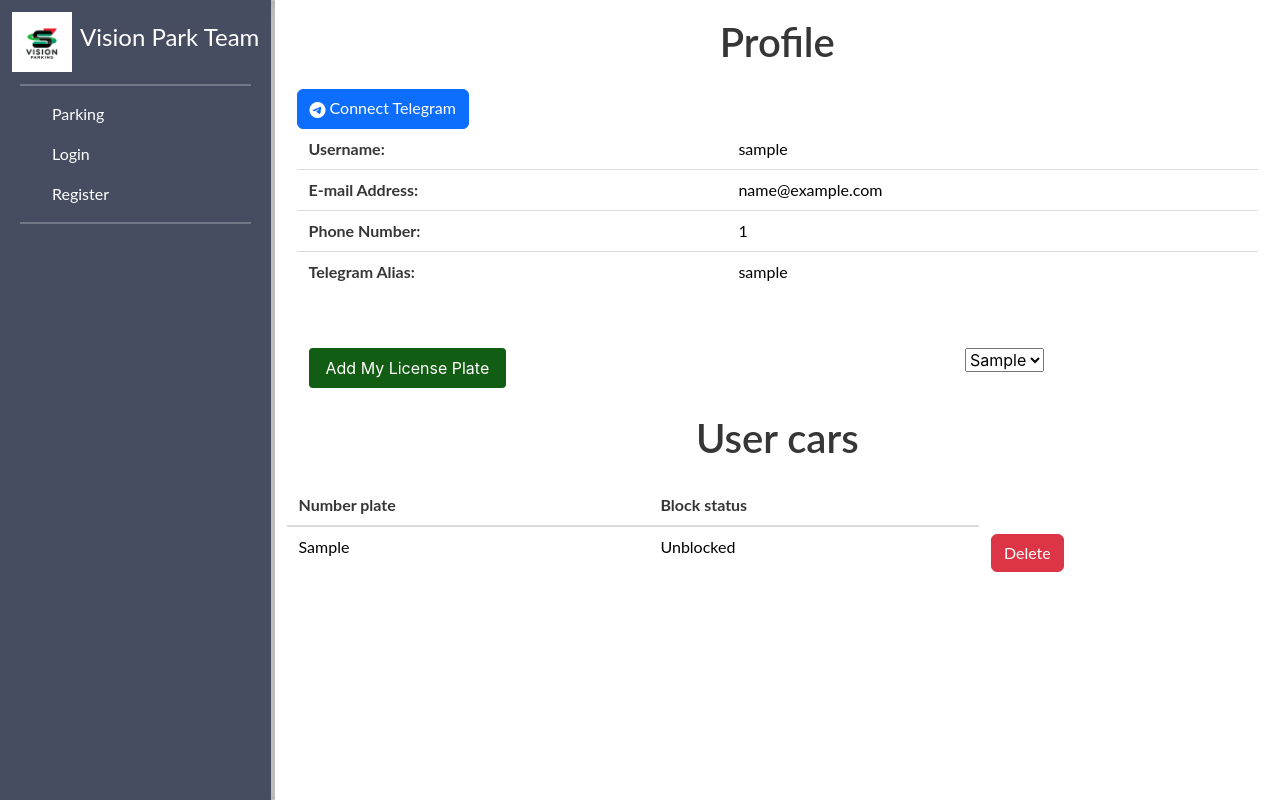
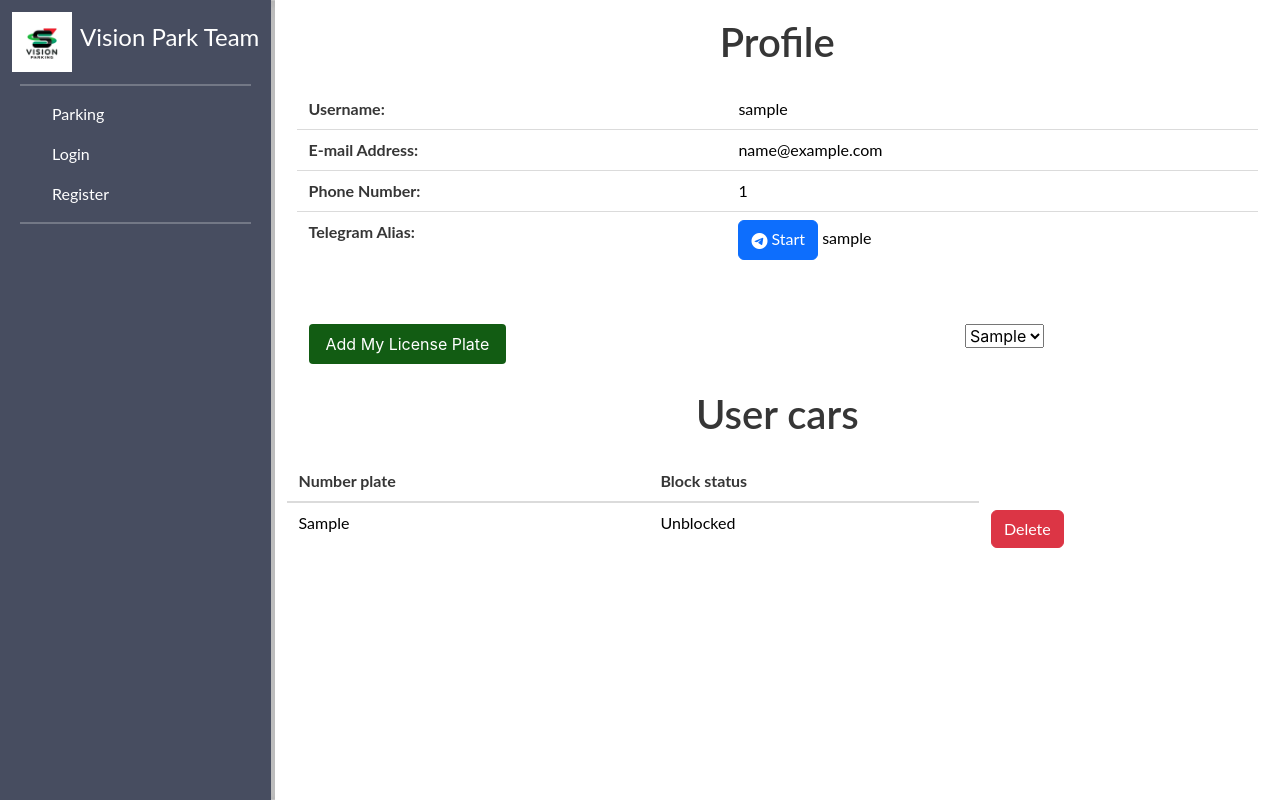
Before and after one commit to Korniev/VisionPark, a Django app: template vision_park/accounts/templates/accounts/profile_add_cars.html in a window 1280 px wide. Run offline with Django 5.2, Linux system fonts and the light colour scheme; the template is opened without the code that fills it: most values are stand-ins (such as "Sample title", 1, 10 or a date in 2020); some libraries are stand-ins or nearby versions.

Commit message:
upd telegram button

```diff
--- a/vision_park/accounts/templates/accounts/profile_add_cars.html
+++ b/vision_park/accounts/templates/accounts/profile_add_cars.html
@@ -26,12 +26,18 @@ Profile
         </tr>
         <tr>
             <th>Phone Number:</th>
-            <td>{{ user_profile.phone_number }}</td>
+            <td>
+                {{ user_profile.phone_number }}
+            </td>
         </tr>
         <tr>
             <th>Telegram Alias:</th>
-            <td>{{ user_profile.telegram_nickname }}</td>
-            <a type="button" class="btn btn-primary" href="https://t.me/tegfhdbvj_bot?start={{ user_profile.username }}"><i class="bi bi-telegram"></i> Connect Telegram</a>
+            <td>
+                <a type="button" class="btn btn-primary"
+                   href="https://t.me/tegfhdbvj_bot?start={{ user_profile.username }}"><i class="bi bi-telegram"></i>
+                    Start</a>
+                {{ user_profile.telegram_nickname }}
+            </td>
         </tr>
         </tbody>
     </table>
@@ -40,7 +46,10 @@ Profile
         <form method="post" action="{% url 'accounts:profile' %}" name="add_license_plate">
             {% csrf_token %}
             <tr>
-            <th><button type="submit", class="button is-link" style="background: #125C13">Add My License Plate</button></th>
+                <th>
+                    <button type="submit" , class="button is-link" style="background: #125C13">Add My License Plate
+                    </button>
+                </th>
                 <td>
                     <select name="add_license_plate">
                         {% for car in available_cars %}
```
Lines whose indentation alone changed are shown as unchanged.
